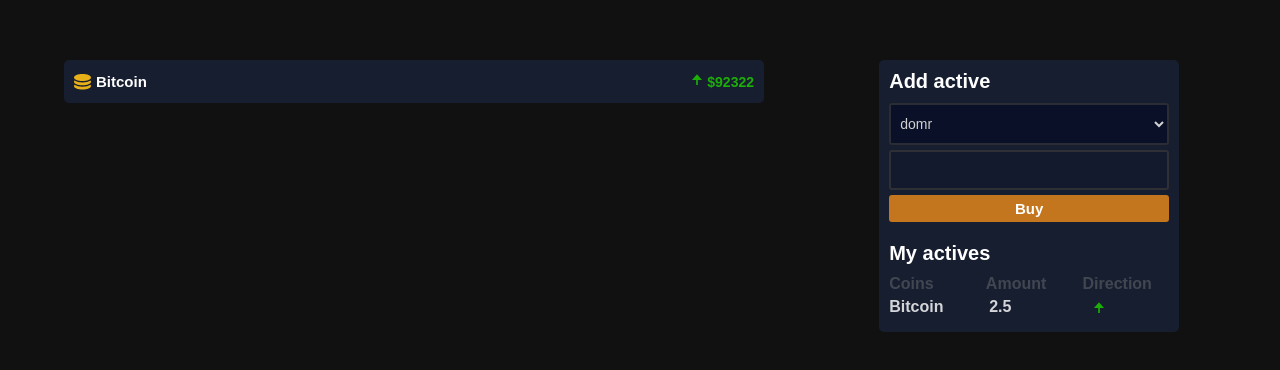
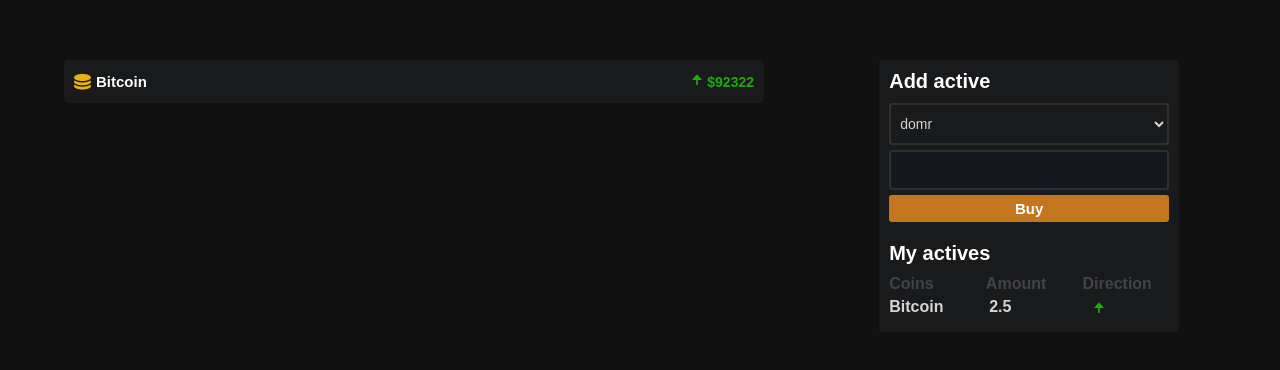
Before and after one commit to usershokhrukh/crypto, a plain HTML site: page index.html in a window 1280 px wide. Shown: the part 102-472 px from the top of the page. Drawn offline with nearby package versions, Linux system fonts and the light colour scheme.

Commit message:
design changes

```diff
--- a/block/_main.scss
+++ b/block/_main.scss
@@ -20,7 +20,7 @@
   &__boxes {
     @include display();
     flex-direction: column;
-    background-color: rgb(23, 30, 48);
+    background-color: rgb(25, 26, 28);
     padding: 10px;
     flex-grow: 1;
     max-width: 700px;
@@ -34,7 +34,7 @@
     align-items: start;
     padding: 10px;
     flex-grow: 2;
-    background-color: rgb(23, 30, 48);
+    background-color: rgb(25, 26, 28);
     max-width: 300px;
     border-radius: 5px;
     gap: 20px;
@@ -93,7 +93,7 @@
     font-size: 14px;
     font-family: sans-serif;
     border-radius: 3px;
-    background-color: rgb(9, 16, 40);
+    background-color: rgb(25, 26, 28);
     color: rgb(210, 210, 210);
     padding: 10px 5px;
     outline: none;
```
Also changed, not shown: css/style.css, 1 other file.
